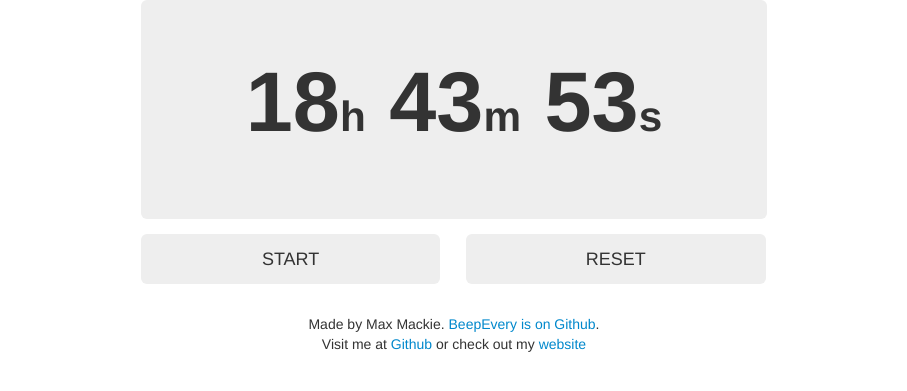
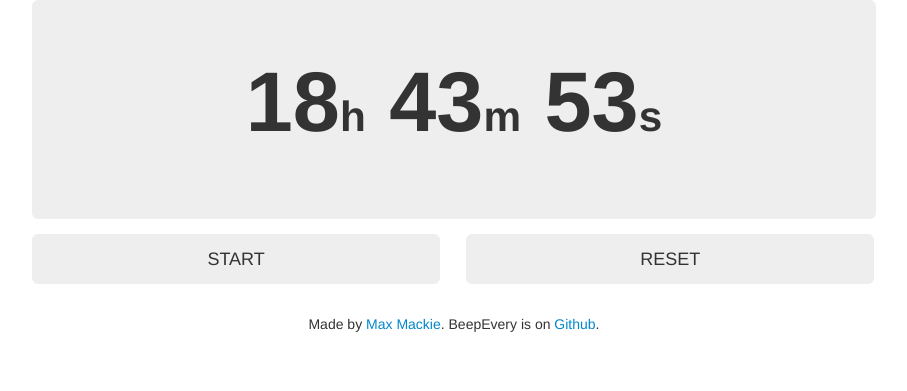
Before and after one commit to mixinmax/beepevery, a PHP site: page / in a window 1280 px wide. Shown: the part 131-522 px from the top of the page, without its empty margins (186-1093 px from the left). Run offline with PHP 8.4, Linux system fonts and the light colour scheme; some libraries are stand-ins or nearby versions.

Commit message:
fixes #2 ... hopefully

```diff
--- a/css/style.css
+++ b/css/style.css
@@ -93,6 +93,7 @@ h1 {
     #footer { width: 60%; margin-left: 19.6%; }
 }
 
+/*
 @media screen and (min-width: 801px) and (max-width: 768px) {
     #header .span6 { width: 80%; margin-left: 75px; }
     #error .span6 { width: 80%; margin-left: 75px; }
@@ -102,6 +103,7 @@ h1 {
     .control { width: 300px !important; margin-top: -5px; }
     #footer { width: 80%; margin-left: 75px; }
 }
+*/
 
 @media screen and (min-width: 601px) and (max-width: 800px) {
     #header .span6 { width: 80%; margin-left: 9.5%; }
--- a/index.html
+++ b/index.html
@@ -16,21 +16,21 @@
     </audio>
 
     <div id="header" class="row-fluid">
-        <div class="span6 offset3">
+        <div class="span8 offset2">
             <h1>BeepEvery &nbsp;</h1>
             <input id="interval" class="input-small" type="text" value="1m10s">
         </div>
     </div>
 
     <div id="error" class="row-fluid">
-        <div class="span6 offset3 alert alert-error">
+        <div class="span8 offset2 alert alert-error">
             <button type="button" id="hide-error" class="close">&times;</button>
             The interval must be of the form xx<strong>h</strong>xx<strong>m</strong>xx<strong>s</strong>
         </div>
     </div>
 
     <div class="row-fluid">
-        <div id="timer-block" class="hero-unit span6 offset3">
+        <div id="timer-block" class="hero-unit span8 offset2">
             <span id="timer">
                 <span id="h">0</span><span class="little">h</span>
                 <span id="m">0</span><span class="little">m</span>
@@ -43,14 +43,14 @@
     </div>
 
     <div id="controls" class="row-fluid">
-        <div id="start-pause" class="hero-unit control span3 offset3">START</div>
-        <div id="reset" class="hero-unit control span3 offset6">RESET</div>
+        <div id="start-pause" class="hero-unit control span4 offset2">START</div>
+        <div id="reset" class="hero-unit control span4 offset6">RESET</div>
     </div>
 
     <div class="row-fluid">
-        <div id="footer" class="span6 offset3">
-            Made by Max Mackie. <a href="http://github.com/maxmackie/beepevery">BeepEvery is on Github</a>.
-            <br>Visit me at <a href="http://github.com/maxmackie">Github</a> or check out my <a href="http://maxmackie.com">website</a>
+        <div id="footer" class="span8 offset2">
+            Made by <a href="http://maxmackie.com">Max Mackie</a>.
+            BeepEvery is on <a href="http://github.com/maxmackie/beepevery">Github</a>.
         </div>
     </div>
 
```
